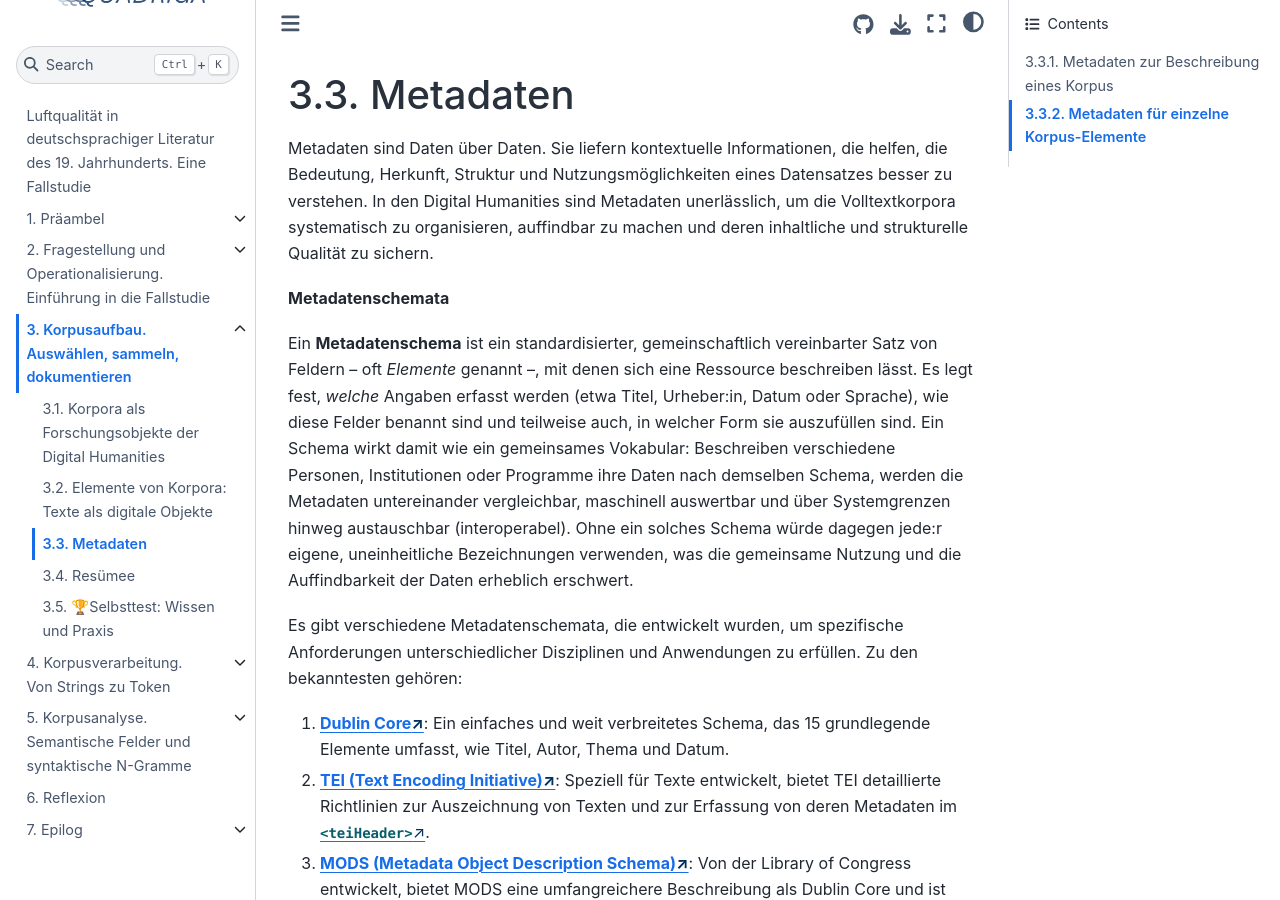
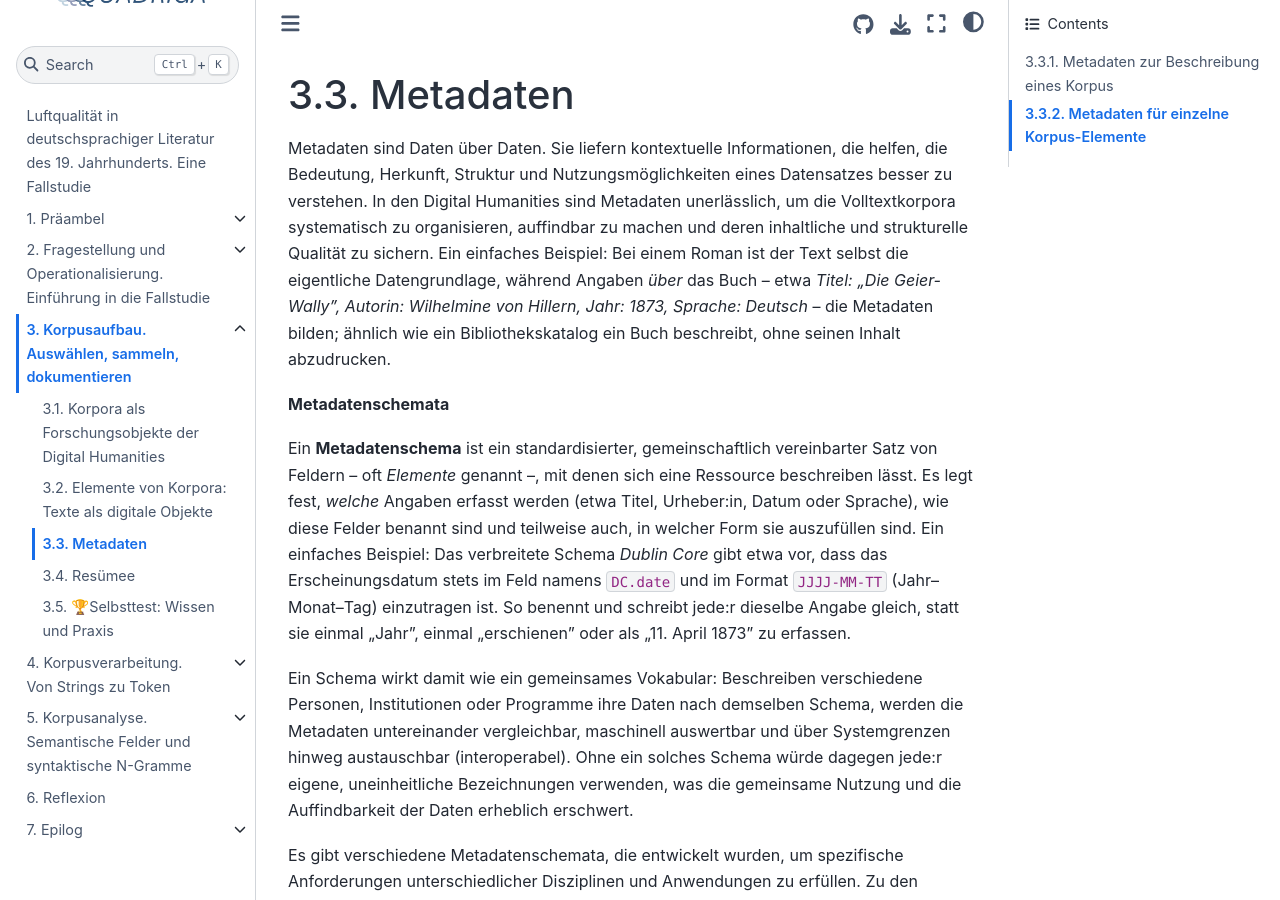
Before and after one commit to quadriga-dk/Text-Fallstudie-3, a Jupyter Book: the page built from corpus_collection/corpus-collection_metadata.md, in a window 1280 px wide and 900 px high. Built offline with Jupyter Book 1.0.4 settings and Sphinx 7.4.7 and the Sphinx Book theme 1.1.4, drawn with Linux system fonts in a browser that asks for light colours; pages that are not in the unit, such as notebooks, are missing from menus.

Commit message:
Add toy examples for Metadaten and Metadatenschema (3.3)
For learners without a DH background, illustrate both terms concretely:
- Metadaten: a novel's text is the data; title/author/year/language are
  metadata about it — like a library catalogue entry that describes a book
  without reprinting it.
- Metadatenschema: Dublin Core prescribes the field name (DC.date) and
  format (JJJJ-MM-TT) for the publication date, so everyone records the
  same thing the same way.

Also split the schema paragraph so "Ein Schema wirkt damit wie ein
gemeinsames Vokabular" starts a new paragraph after the example.

Fixes #158

```diff
--- a/corpus_collection/corpus-collection_metadata.md
+++ b/corpus_collection/corpus-collection_metadata.md
@@ -1,11 +1,13 @@
 (corpus-collection_metadata)=
 # Metadaten
 
-Metadaten sind Daten über Daten. Sie liefern kontextuelle Informationen, die helfen, die Bedeutung, Herkunft, Struktur und Nutzungsmöglichkeiten eines Datensatzes besser zu verstehen. In den Digital Humanities sind Metadaten unerlässlich, um die Volltextkorpora systematisch zu organisieren, auffindbar zu machen und deren inhaltliche und strukturelle Qualität zu sichern.
+Metadaten sind Daten über Daten. Sie liefern kontextuelle Informationen, die helfen, die Bedeutung, Herkunft, Struktur und Nutzungsmöglichkeiten eines Datensatzes besser zu verstehen. In den Digital Humanities sind Metadaten unerlässlich, um die Volltextkorpora systematisch zu organisieren, auffindbar zu machen und deren inhaltliche und strukturelle Qualität zu sichern. Ein einfaches Beispiel: Bei einem Roman ist der Text selbst die eigentliche Datengrundlage, während Angaben *über* das Buch – etwa *Titel: „Die Geier-Wally", Autorin: Wilhelmine von Hillern, Jahr: 1873, Sprache: Deutsch* – die Metadaten bilden; ähnlich wie ein Bibliothekskatalog ein Buch beschreibt, ohne seinen Inhalt abzudrucken.
 
 **Metadatenschemata**
 
-Ein **Metadatenschema** ist ein standardisierter, gemeinschaftlich vereinbarter Satz von Feldern – oft *Elemente* genannt –, mit denen sich eine Ressource beschreiben lässt. Es legt fest, *welche* Angaben erfasst werden (etwa Titel, Urheber:in, Datum oder Sprache), wie diese Felder benannt sind und teilweise auch, in welcher Form sie auszufüllen sind. Ein Schema wirkt damit wie ein gemeinsames Vokabular: Beschreiben verschiedene Personen, Institutionen oder Programme ihre Daten nach demselben Schema, werden die Metadaten untereinander vergleichbar, maschinell auswertbar und über Systemgrenzen hinweg austauschbar (interoperabel). Ohne ein solches Schema würde dagegen jede:r eigene, uneinheitliche Bezeichnungen verwenden, was die gemeinsame Nutzung und die Auffindbarkeit der Daten erheblich erschwert.
+Ein **Metadatenschema** ist ein standardisierter, gemeinschaftlich vereinbarter Satz von Feldern – oft *Elemente* genannt –, mit denen sich eine Ressource beschreiben lässt. Es legt fest, *welche* Angaben erfasst werden (etwa Titel, Urheber:in, Datum oder Sprache), wie diese Felder benannt sind und teilweise auch, in welcher Form sie auszufüllen sind. Ein einfaches Beispiel: Das verbreitete Schema *Dublin Core* gibt etwa vor, dass das Erscheinungsdatum stets im Feld namens `DC.date` und im Format `JJJJ-MM-TT` (Jahr–Monat–Tag) einzutragen ist. So benennt und schreibt jede:r dieselbe Angabe gleich, statt sie einmal „Jahr", einmal „erschienen" oder als „11. April 1873" zu erfassen.
+
+Ein Schema wirkt damit wie ein gemeinsames Vokabular: Beschreiben verschiedene Personen, Institutionen oder Programme ihre Daten nach demselben Schema, werden die Metadaten untereinander vergleichbar, maschinell auswertbar und über Systemgrenzen hinweg austauschbar (interoperabel). Ohne ein solches Schema würde dagegen jede:r eigene, uneinheitliche Bezeichnungen verwenden, was die gemeinsame Nutzung und die Auffindbarkeit der Daten erheblich erschwert.
 
 Es gibt verschiedene Metadatenschemata, die entwickelt wurden, um spezifische Anforderungen unterschiedlicher Disziplinen und Anwendungen zu erfüllen. Zu den bekanntesten gehören:
 
```
